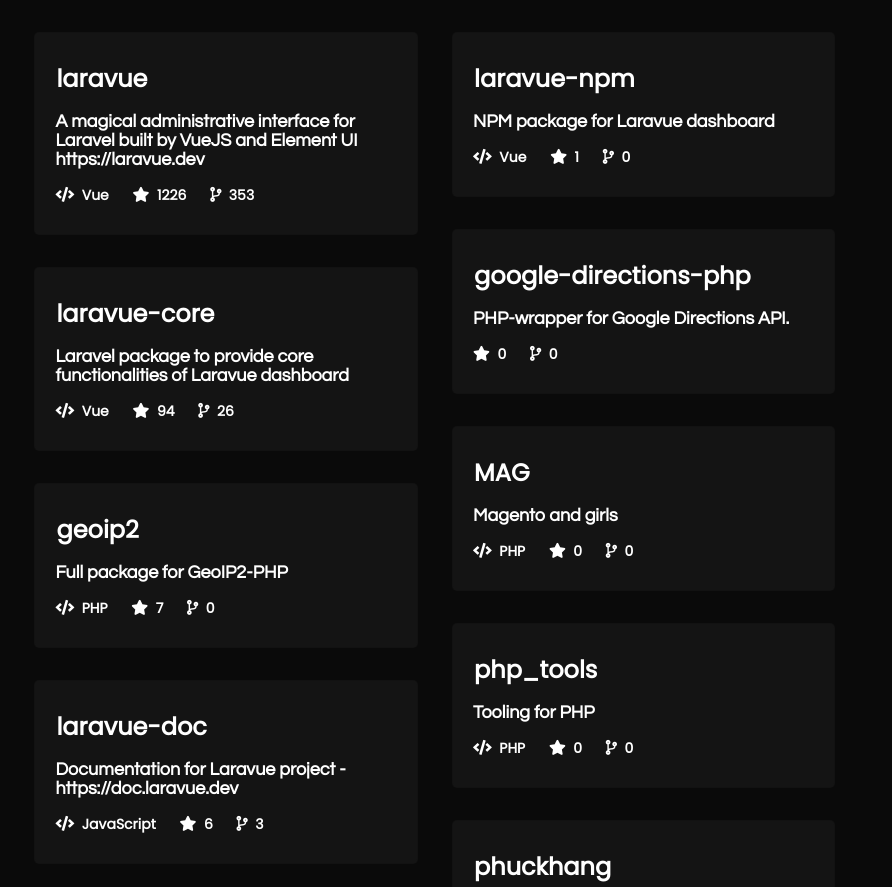
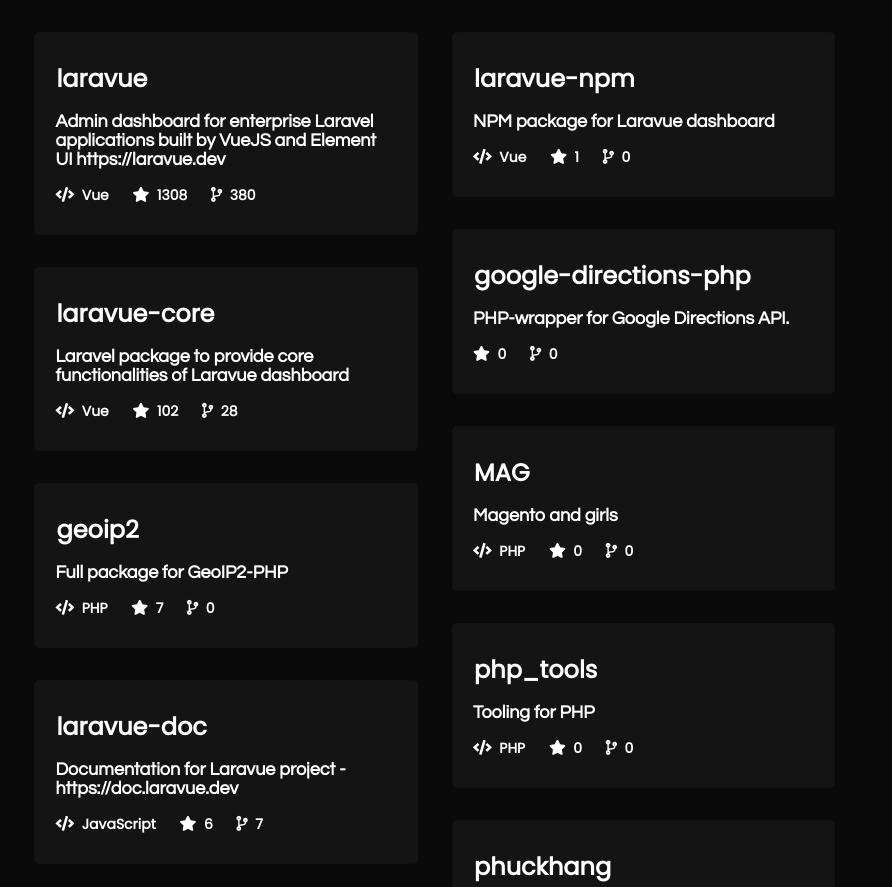
Before and after one commit to tuandm/tuandm.github.io, a plain HTML site: page index.html in a window 1280 px wide. Shown: the part 183-1070 px from the top of the page, 388-1280 px from the left. Drawn offline with nearby package versions, Linux system fonts and the light colour scheme.

Commit message:
Update repo

```diff
--- a/index.html
+++ b/index.html
@@ -32,12 +32,12 @@
                         <section>
                             <div class="section_title">laravue</div>
                             <div class="about_section">
-                            <span style="display:block;">A magical administrative interface for Laravel built by VueJS and Element UI https://laravue.dev</span>
+                            <span style="display:block;">Admin dashboard for enterprise Laravel applications built by VueJS and Element UI https://laravue.dev</span>
                             </div>
                             <div class="bottom_section">
                                 <span style="display:inline-block;"><i class="fas fa-code"></i>&nbsp; Vue</span>
-                                <span><i class="fas fa-star"></i>&nbsp; 1226</span>
-                                <span><i class="fas fa-code-branch"></i>&nbsp; 353</span>
+                                <span><i class="fas fa-star"></i>&nbsp; 1308</span>
+                                <span><i class="fas fa-code-branch"></i>&nbsp; 380</span>
                             </div>
                         </section>
                         </a>
@@ -49,8 +49,8 @@
                             </div>
                             <div class="bottom_section">
                                 <span style="display:inline-block;"><i class="fas fa-code"></i>&nbsp; Vue</span>
-                                <span><i class="fas fa-star"></i>&nbsp; 94</span>
-                                <span><i class="fas fa-code-branch"></i>&nbsp; 26</span>
+                                <span><i class="fas fa-star"></i>&nbsp; 102</span>
+                                <span><i class="fas fa-code-branch"></i>&nbsp; 28</span>
                             </div>
                         </section>
                         </a>
@@ -76,7 +76,7 @@
                             <div class="bottom_section">
                                 <span style="display:inline-block;"><i class="fas fa-code"></i>&nbsp; JavaScript</span>
                                 <span><i class="fas fa-star"></i>&nbsp; 6</span>
-                                <span><i class="fas fa-code-branch"></i>&nbsp; 3</span>
+                                <span><i class="fas fa-code-branch"></i>&nbsp; 7</span>
                             </div>
                         </section>
                         </a>
@@ -253,6 +253,19 @@
         <div id="forks" style="display: block;">
             <h1>Forks.</h1>
             <div class="projects" id="forks_section">
+                            <a href="https://github.com/tuandm/Redis-Object-Cache" target="_blank">
+                            <section>
+                                <div class="section_title">Redis-Object-Cache</div>
+                                <div class="about_section">
+                                <span style="display:block;">A WordPress object cache that uses Redis for storage.</span>
+                                </div>
+                                <div class="bottom_section">
+                                    <span style="display:inline-block;"><i class="fas fa-code"></i>&nbsp; PHP</span>
+                                    <span><i class="fas fa-star"></i>&nbsp; 1</span>
+                                    <span><i class="fas fa-code-branch"></i>&nbsp; 0</span>
+                                </div>
+                            </section>
+                            </a>
                             <a href="https://github.com/tuandm/Slim" target="_blank">
                             <section>
                                 <div class="section_title">Slim</div>
@@ -448,19 +461,6 @@
                                 </div>
                             </section>
                             </a>
-                            <a href="https://github.com/tuandm/Redis-Object-Cache" target="_blank">
-                            <section>
-                                <div class="section_title">Redis-Object-Cache</div>
-                                <div class="about_section">
-                                <span style="display:block;">A WordPress object cache that uses Redis for storage.</span>
-                                </div>
-                                <div class="bottom_section">
-                                    <span style="display:inline-block;"><i class="fas fa-code"></i>&nbsp; PHP</span>
-                                    <span><i class="fas fa-star"></i>&nbsp; 0</span>
-                                    <span><i class="fas fa-code-branch"></i>&nbsp; 0</span>
-                                </div>
-                            </section>
-                            </a>
                             <a href="https://github.com/tuandm/safe" target="_blank">
                             <section>
                                 <div class="section_title">safe</div>
```
